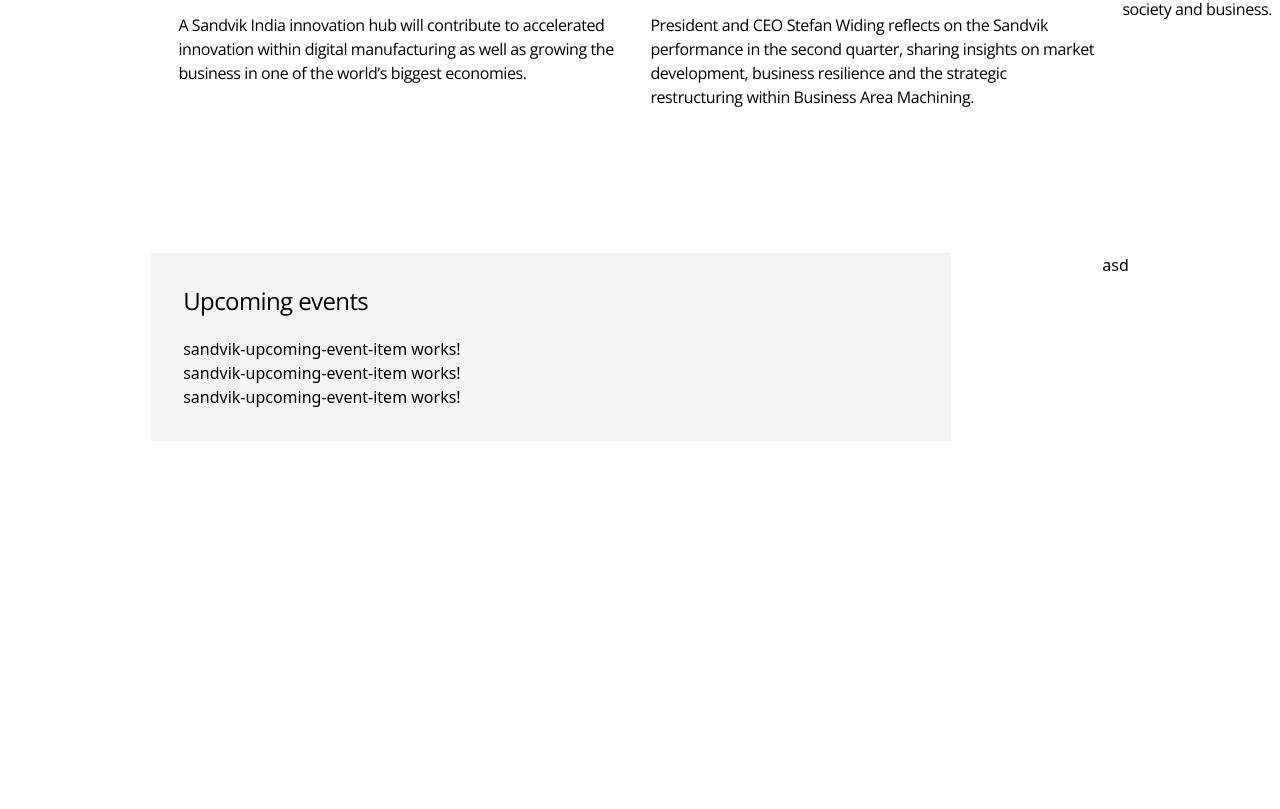
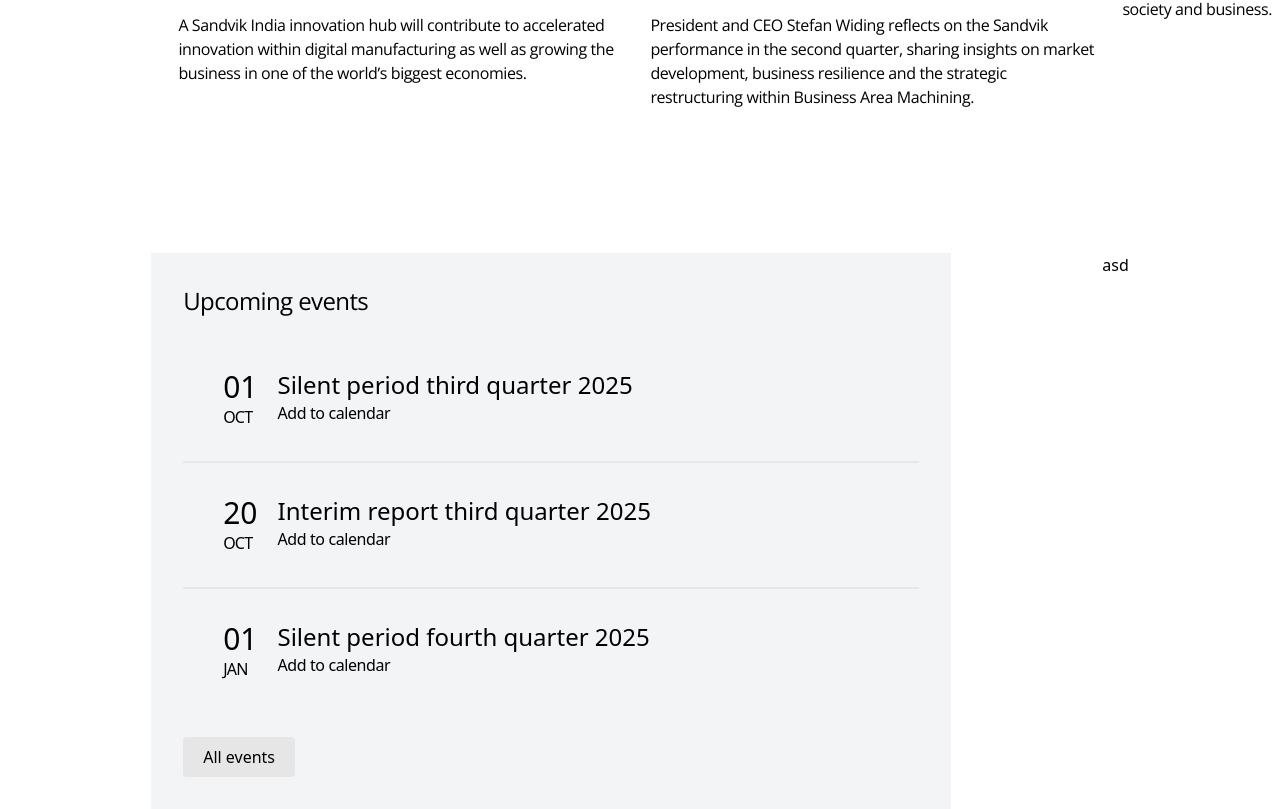
Before and after one commit to acolote1998/sandvik-cribwise-manuel, an Angular app: page / in a window 1280 px wide. Shown: the part 3433-4242 px from the top of the page. Before the commit the page ends 3874 px from the top, so only its background shows below. Built offline with nearby package versions, Linux system fonts and the light colour scheme; a web font is replaced by a local one.

Commit message:
styling upcoming events component

```diff
--- a/src/app/sandvik/sandvik-upcoming-event-item/sandvik-upcoming-event-item.html
+++ b/src/app/sandvik/sandvik-upcoming-event-item/sandvik-upcoming-event-item.html
@@ -1 +1,13 @@
-<p>sandvik-upcoming-event-item works!</p>
+<div class="flex gap-5 px-10 py-8">
+  <div class="flex flex-col">
+    <h2 class="text-3xl">{{ itemData.dateNumber }}</h2>
+    <span class="font-light tracking-tighter">{{ itemData.dateMonth }}</span>
+  </div>
+  <div class="flex flex-col">
+    <h2 class="text-2xl">{{ itemData.title }}</h2>
+    <span class="cursor-pointer tracking-tight font-light">Add to calendar</span>
+  </div>
+</div>
+@if (itemData.id!==2) {
+<div class="bg-gray-200 w-full h-0.5"></div>
+}@else {}
--- a/src/app/sandvik/sandvik-upcoming-events/sandvik-upcoming-events.html
+++ b/src/app/sandvik/sandvik-upcoming-events/sandvik-upcoming-events.html
@@ -3,4 +3,9 @@
   @for (event of upcomingEventsService.getUpcomingEvents; track event.id) {
   <app-sandvik-upcoming-event-item [itemData]="event" />
   }
+  <button
+    class="rounded-sm mt-6 bg-[#e6e6e6] hover:bg-[#dadada] transition-colors cursor-pointer pl-5 pr-5 pt-2 pb-2"
+  >
+    All events
+  </button>
 </div>
```
